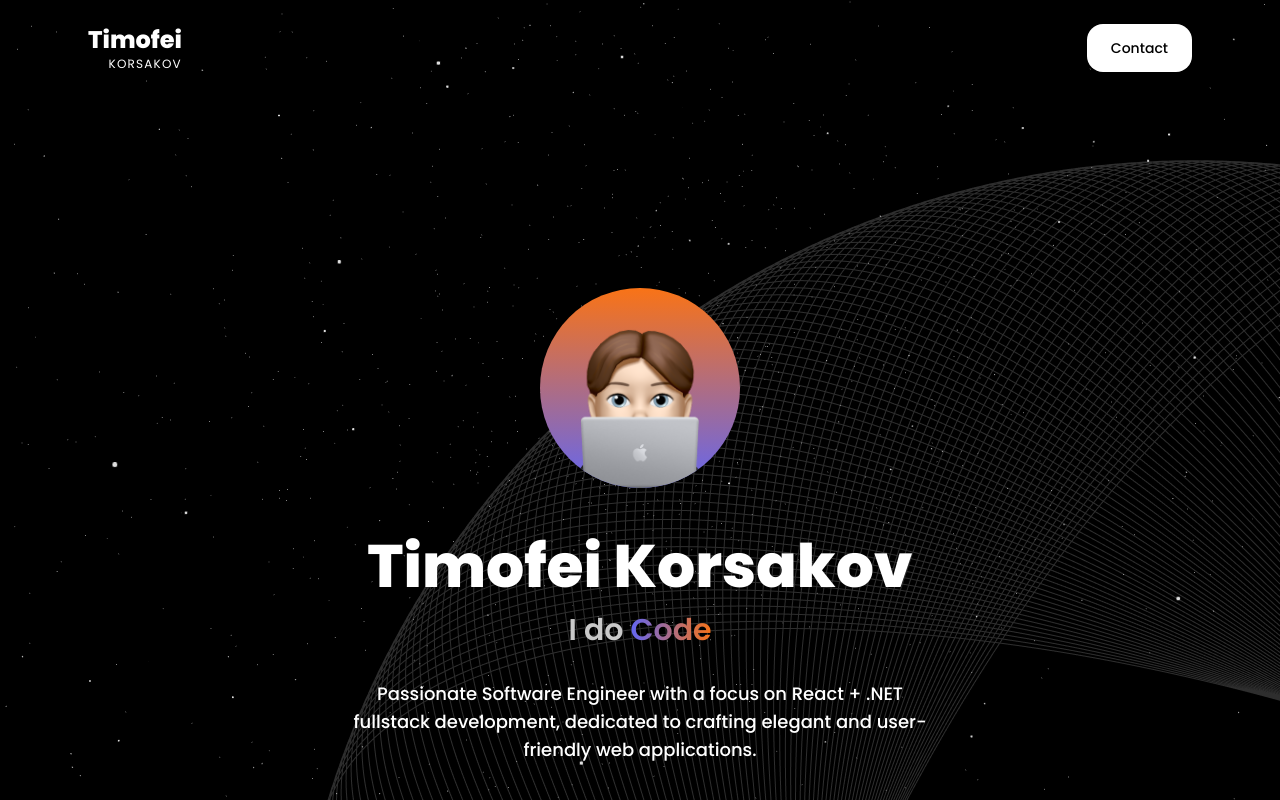
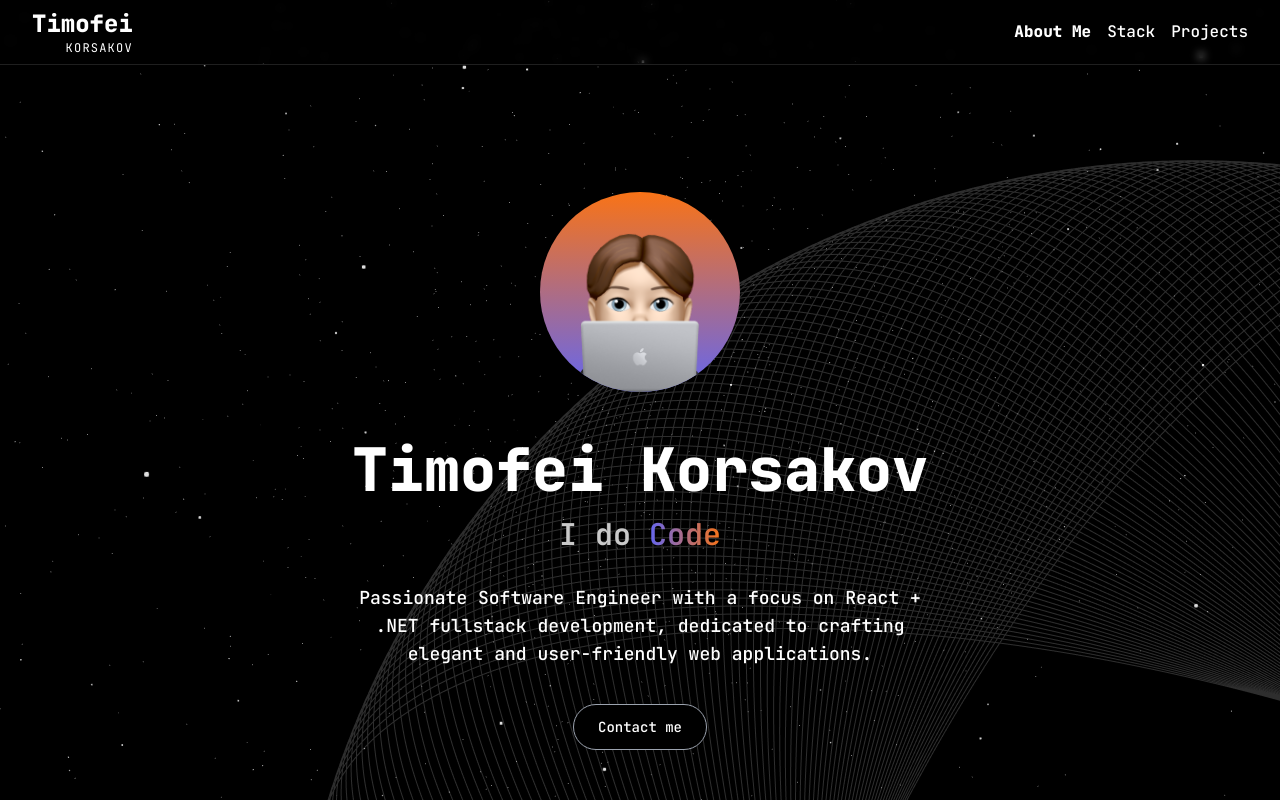
Before and after one commit to skmkqw/Portfolio, a Next.js app: page / in a window 1280 px wide. Shown: the top 800 px of the page. Built offline with nearby package versions, Linux system fonts and the light colour scheme.

Commit message:
delete old header component

```diff
--- a/app/layout.tsx
+++ b/app/layout.tsx
@@ -1,12 +1,12 @@
 import "./globals.css";
 
-import {Header, Footer, Background} from "@/components";
-import { Poppins } from "next/font/google";
+import { Background, Footer, NavBar } from "@/components";
 import { Metadata } from "next";
+import { JetBrains_Mono } from "next/font/google";
 
-const poppins = Poppins({
-    subsets: ["latin"],
-    weight: ["400", "500", "600", "800"]
+const jetBrainsMono = JetBrains_Mono({
+  subsets: ["latin"],
+  weight: ["400", "500", "600", "800"]
 })
 
 export const metadata: Metadata = {
@@ -40,9 +40,9 @@ export default function RootLayout({
 }>) {
   return (
     <html lang="en">
-      <body className={`${poppins.className} bg-black text-white bg-[url('/LooperGroup2.png')] bg-no-repeat`}>
+      <body className={`${jetBrainsMono.className} bg-black text-white bg-[url('/LooperGroup2.png')] bg-no-repeat`}>
         <Background />
-        <Header/>
+        <NavBar />
         {children}
         <Footer/>
       </body>
--- a/components/index.ts
+++ b/components/index.ts
@@ -2,7 +2,6 @@ import NavBar from "./shared/Navbar";
 import Title from "@/components/ui/Title";
 import Logo from "@/components/shared/Logo";
 import Button from "@/components/ui/Button";
-import Header from "@/components/shared/Header";
 import Subtitle from "@/components/ui/Subtitle";
 import Footer from "@/components/shared/Footer";
 import Project from "@/components/shared/Project";
@@ -17,7 +16,6 @@ import StackSection from "@/components/shared/StackSection";
 import ProjectsSection from "@/components/shared/ProjectsSection";
 
 export {
-    Header,
     Footer,
     NavBar,
     Logo,
--- a/components/shared/Header.tsx
+++ /dev/null
@@ -1,21 +0,0 @@
-import { Button, Container, Logo } from "@/components";
-import Link from "next/link";
-
-export default function Header() {
-    return (
-        <Container>
-            <header className="px-1 sm:px-6 md:px-8 lg:px-12 xl:px-16 2xl:px-20 py-6 flex align-middle justify-between">
-                <Logo />
-                <div className="flex align-middle gap-2 sm:gap-5">
-                    <Link href="/contact">
-                        <Button
-                            type="button"
-                            text="Contact"
-                            additionalStyles="h-full"
-                        />
-                    </Link>
-                </div>
-            </header>
-        </Container>
-    );
-}
```
